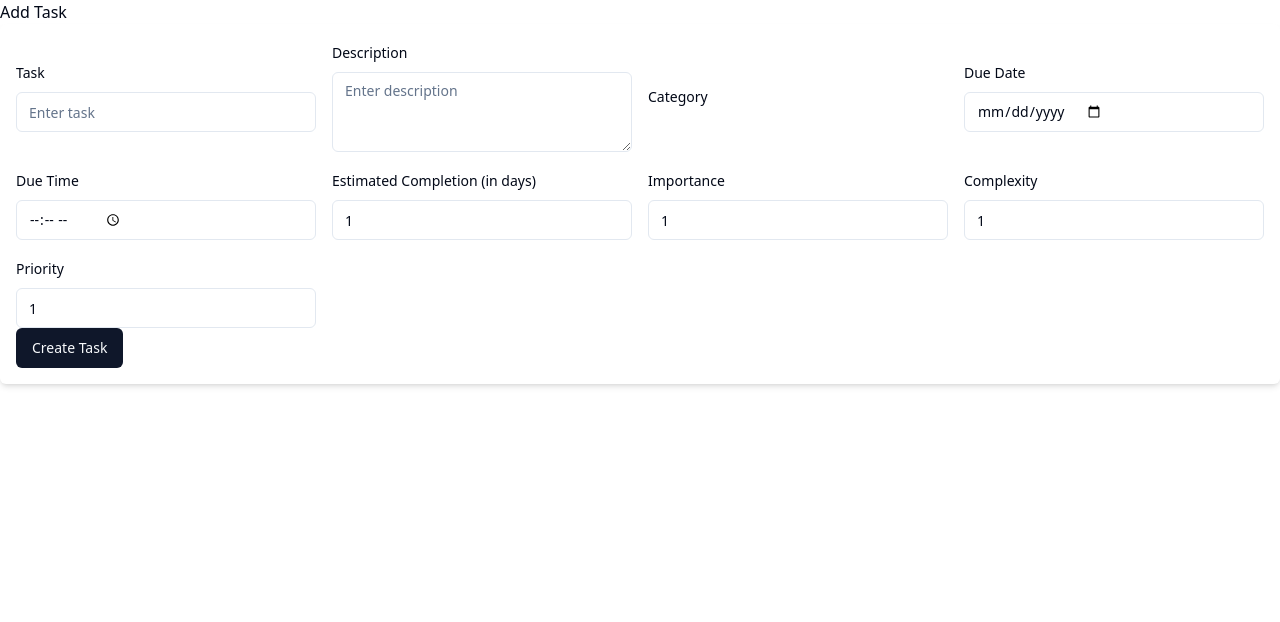
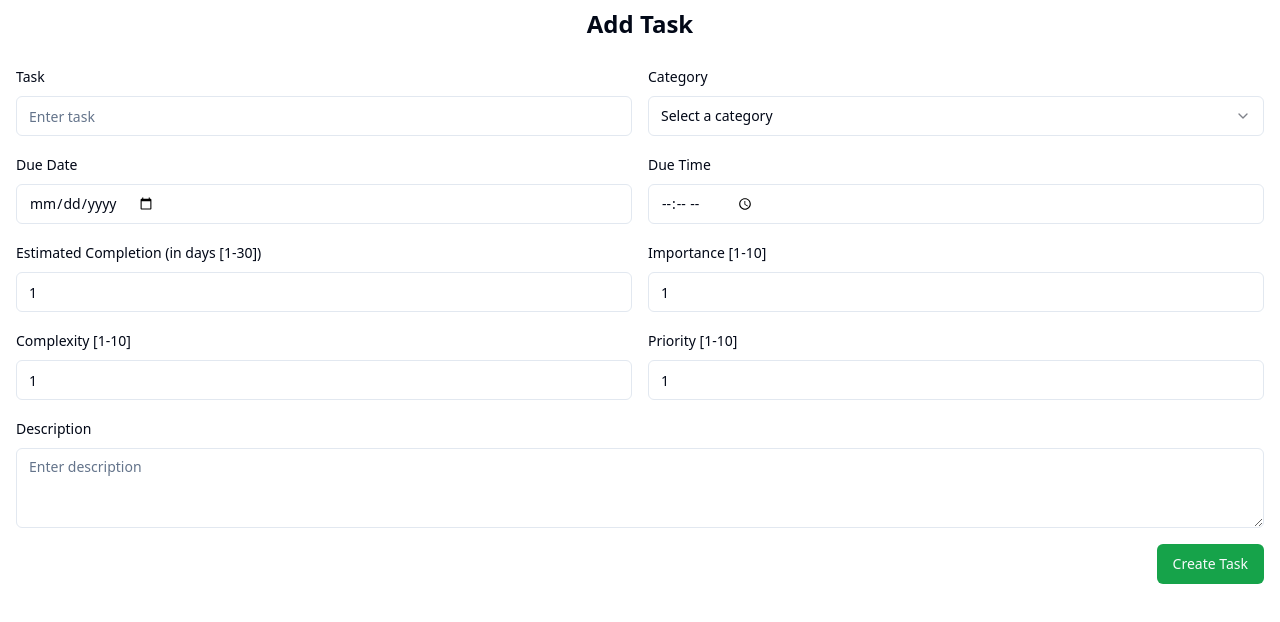
Before and after one commit to rupeshghimire7/TaskManager, a React (Vite) app in the folder frontend/: page /add-task in a window 1280 px wide. Shown: the top 622 px of the page. Built offline with nearby package versions, Linux system fonts and the light colour scheme; no server answers; sample sign-in values are in the browser's storage.

Commit message:
complete add task form

```diff
--- a/frontend/src/components/AddTaskForm.tsx
+++ b/frontend/src/components/AddTaskForm.tsx
@@ -8,10 +8,17 @@ import { Input } from "./ui/input"
 import { Button } from "./ui/button"
 import { Checkbox } from "./ui/checkbox"
 import { Label } from "./ui/label"
-import { Select, SelectContent, SelectItem } from "./ui/select"
+import {
+  Select,
+  SelectContent,
+  SelectItem,
+  SelectTrigger,
+  SelectValue,
+} from "./ui/select"
 import { getToken } from "@/lib/helpers/localStorage"
 import { Textarea } from "./ui/textarea"
 import { toast } from "sonner"
+import axiosInstance from "@/lib/utils/api"
 
 const AddTaskForm = () => {
   const initialTask: Task = {
@@ -48,34 +55,47 @@ const AddTaskForm = () => {
   function onAddTask(values: z.infer<typeof taskSchema>) {
     console.log(values)
 
-    fetch("/tasks/", {
-      method: "POST",
+    axiosInstance
+      .post(
+        "/tasks/create/",
+        {
+          title: values.title,
+          description: values.description,
+          due_date: values.dueDate,
+          due_time: values.dueTime,
+          est_completion: values.estCompletion,
+          importance: values.importance,
+          complexity: values.complexity,
+          category: values.category,
+          is_completed: values.isCompleted,
+          priority: values.priority,
+        },
+        {
           headers: {
             Authorization: `Bearer ${getToken()}`,
           },
-      body: JSON.stringify(values),
-    })
-      .then((res) => res.json())
+        }
+      )
+      .then((res) => res.data)
       .then((data) => {
         console.log(data)
         toast.success("Task added successfully")
+        form.reset()
       })
       .catch((error) => {
         console.error("Error:", error)
         toast.error("Error adding task")
       })
-      .finally(() => {
-        form.reset()
-      })
+      .finally(() => {})
   }
 
   return (
     <Form {...form}>
       <form
         onSubmit={form.handleSubmit(onAddTask)}
-        className="p-4 bg-white rounded-md shadow-md"
+        className="p-4 bg-white rounded-md "
       >
-        <div className="grid grid-cols-4 items-center gap-4">
+        <div className="grid grid-cols-2 items-start gap-4">
           <FormField
             control={form.control}
             name="title"
@@ -88,36 +108,29 @@ const AddTaskForm = () => {
               </FormItem>
             )}
           />
-          <FormField
-            control={form.control}
-            name="description"
-            render={({ field }) => (
-              <FormItem>
-                <FormLabel>Description</FormLabel>
-                <FormControl>
-                  <Textarea placeholder={"Enter description"} {...field} />
-                </FormControl>
-              </FormItem>
-            )}
-          />
+
           <FormField
             control={form.control}
             name="category"
             render={({ field }) => (
               <FormItem>
                 <FormLabel>Category</FormLabel>
+                <Select
+                  onValueChange={field.onChange}
+                  defaultValue={field.value}
+                  {...field}
+                >
                   <FormControl>
-                  <Select {...field}>
-                    <SelectContent>
-                      <SelectItem value="_">Select a category</SelectItem>
-                    </SelectContent>
+                    <SelectTrigger>
+                      <SelectValue placeholder="Select a category" />
+                    </SelectTrigger>
+                  </FormControl>
                   <SelectContent>
                     <SelectItem value="work">Work</SelectItem>
                     <SelectItem value="personal">Personal</SelectItem>
                     <SelectItem value="other">Other</SelectItem>
                   </SelectContent>
                 </Select>
-                </FormControl>
               </FormItem>
             )}
           />
@@ -150,7 +163,7 @@ const AddTaskForm = () => {
             name="estCompletion"
             render={({ field }) => (
               <FormItem>
-                <FormLabel>Estimated Completion (in days)</FormLabel>
+                <FormLabel>Estimated Completion (in days [1-30])</FormLabel>
                 <FormControl>
                   <Input type={"number"} {...field} />
                 </FormControl>
@@ -162,7 +175,7 @@ const AddTaskForm = () => {
             name="importance"
             render={({ field }) => (
               <FormItem>
-                <FormLabel>Importance</FormLabel>
+                <FormLabel>Importance [1-10]</FormLabel>
                 <FormControl>
                   <Input type={"number"} {...field} />
                 </FormControl>
@@ -174,7 +187,7 @@ const AddTaskForm = () => {
             name="complexity"
             render={({ field }) => (
               <FormItem>
-                <FormLabel>Complexity</FormLabel>
+                <FormLabel>Complexity [1-10]</FormLabel>
                 <FormControl>
                   <Input type={"number"} {...field} />
                 </FormControl>
@@ -186,16 +199,32 @@ const AddTaskForm = () => {
             name="priority"
             render={({ field }) => (
               <FormItem>
-                <FormLabel>Priority</FormLabel>
+                <FormLabel>Priority [1-10]</FormLabel>
                 <FormControl>
                   <Input type={"number"} {...field} />
                 </FormControl>
               </FormItem>
             )}
           />
+          <div className="col-start-1 col-end-3">
+            <FormField
+              control={form.control}
+              name="description"
+              render={({ field }) => (
+                <FormItem>
+                  <FormLabel>Description</FormLabel>
+                  <FormControl>
+                    <Textarea placeholder={"Enter description"} {...field} />
+                  </FormControl>
+                </FormItem>
+              )}
+            />
+          </div>
         </div>
 
-        <Button type="submit">Create Task</Button>
+        <Button type="submit" className="mt-4 mb-2 bg-green-600 float-right">
+          Create Task
+        </Button>
       </form>
     </Form>
   )
--- a/frontend/src/pages/AddTask.tsx
+++ b/frontend/src/pages/AddTask.tsx
@@ -3,7 +3,7 @@ import AddTaskForm from "@/components/AddTaskForm"
 const AddTask = () => {
   return (
     <div>
-      <h1>Add Task</h1>
+      <h1 className="text-center text-2xl font-bold my-2">Add Task</h1>
 
       <AddTaskForm />
     </div>
```
Also changed, not shown: 1 other file (tests, documents, lock files or other folders). Lines whose indentation alone changed are shown as unchanged.
